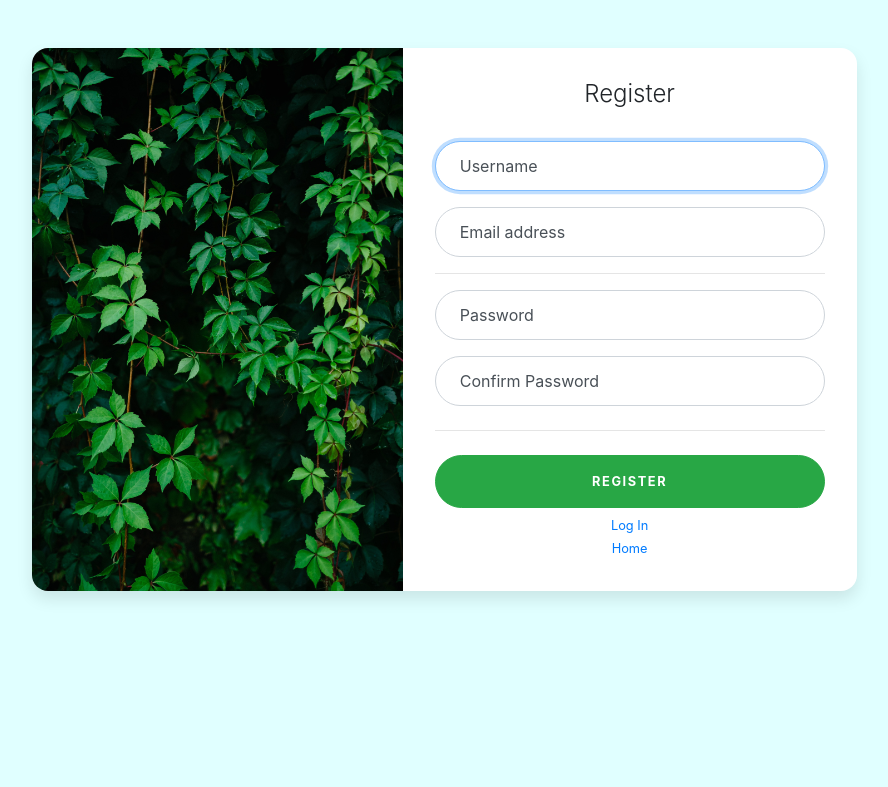
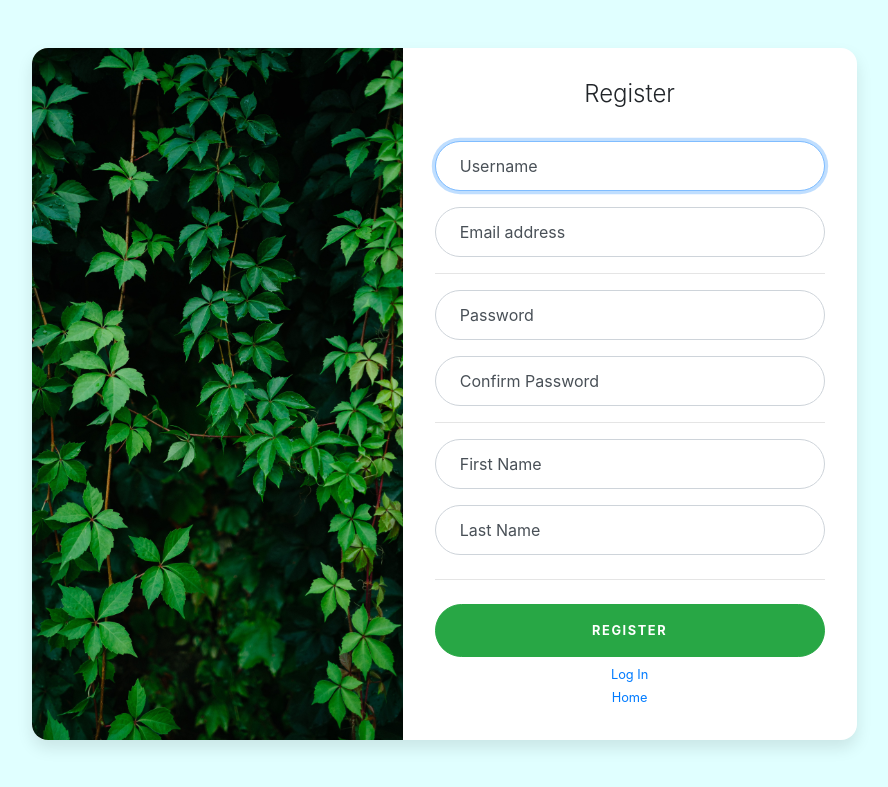
Before and after one commit to RoyArka/OrigenAir-Dashboard-Demo, a Django app: page /accounts/signup/ in a window 1280 px wide. Shown: the top 787 px of the page, without its empty margins (196-1084 px from the left). Run offline with Django 3.2, Linux system fonts and the light colour scheme; some libraries are stand-ins or nearby versions.

Commit message:
added first/last name in signup & deleted remember password in login

```diff
--- a/origen/accounts/templates/accounts/signup.html
+++ b/origen/accounts/templates/accounts/signup.html
@@ -52,6 +52,24 @@
                         </div>
                         <!-- /END CONFIRM PASSWORD -->
 
+                        <hr>
+
+                        <!-- FIRST NAME -->
+                        <div class="form-label-group">
+                            <input type="text" id="inputFirstName" class="form-control" placeholder="FirstName" required
+                                autofocus>
+                            <label for="inputFirstName">First Name</label>
+                        </div>
+                        <!-- /END FIRST NAME -->
+
+                        <!-- LAST NAME -->
+                        <div class="form-label-group">
+                            <input type="text" id="inputLastName" class="form-control" placeholder="LastName" required
+                                autofocus>
+                            <label for="inputLastName">Last Name</label>
+                        </div>
+                        <!-- /END LAST NAME -->
+
                         <hr class="my-4">
 
                         <!-- BUTTONS -->
```
Also changed, not shown: origen/accounts/templates/accounts/login.html (+1 -6 lines).
